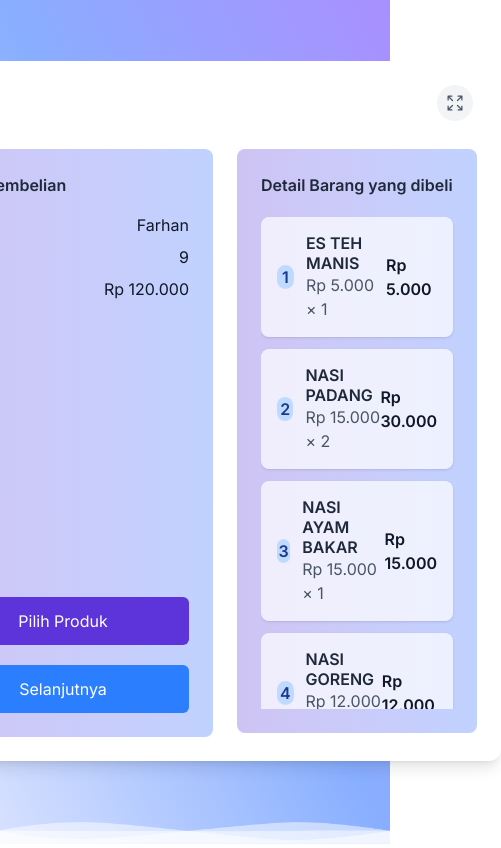
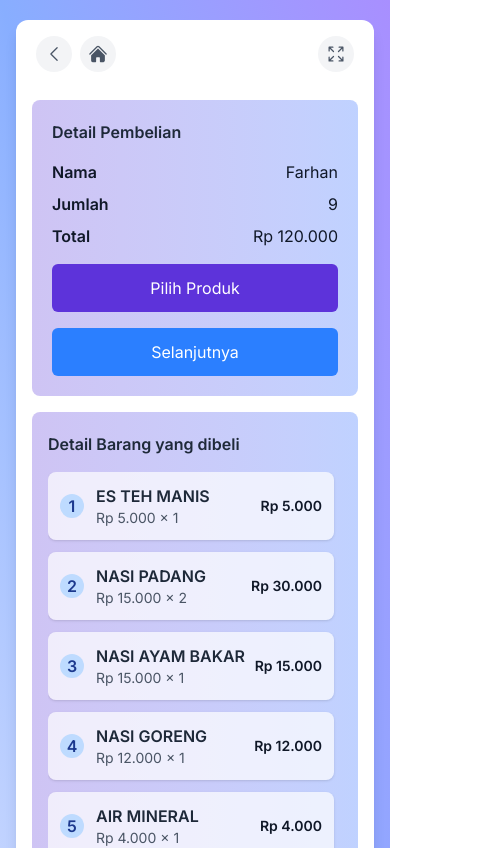
Before and after one commit to farhanangga/bimbim, a Next.js app: page /dashboard/modeKasir/detailPembelian1 in a window 390 px wide. Shown: the top 848 px of the page, 501 px wide, since content can reach past the window. Built offline with nearby package versions, Linux system fonts and the light colour scheme.

Commit message:
add responsive design

```diff
--- a/src/app/dashboard/modeKasir/detailPembelian1/page.tsx
+++ b/src/app/dashboard/modeKasir/detailPembelian1/page.tsx
@@ -6,7 +6,6 @@ import { useState } from "react";
 export default function DetailPembelianPage() {
   const router = useRouter();
 
-  // Data produk yang dipilih
   const [keranjang] = useState([
     { id: 1, nama: "ES TEH MANIS", harga: 5000, jumlah: 1 },
     { id: 2, nama: "NASI PADANG", harga: 15000, jumlah: 2 },
@@ -14,8 +13,8 @@ export default function DetailPembelianPage() {
     { id: 4, nama: "NASI GORENG", harga: 12000, jumlah: 1 },
     { id: 5, nama: "AIR MINERAL", harga: 4000, jumlah: 1 },
     { id: 6, nama: "SATE AYAM", harga: 18000, jumlah: 1 },
-    { id: 6, nama: "SATE AYAM", harga: 18000, jumlah: 1 },
-    { id: 6, nama: "SATE AYAM", harga: 18000, jumlah: 1 },
+    { id: 7, nama: "SATE AYAM", harga: 18000, jumlah: 1 },
+    { id: 8, nama: "SATE AYAM", harga: 18000, jumlah: 1 },
   ]);
 
   const totalJumlah = keranjang.reduce((sum, item) => sum + item.jumlah, 0);
@@ -27,28 +26,51 @@ export default function DetailPembelianPage() {
   return (
     <div className="min-h-screen flex flex-col bg-gradient-to-tr from-[#D8E1FF] via-[#88AEFF] to-[#A88FFF]">
       {/* Konten Tengah */}
-      <div className="flex flex-1 items-center justify-center px-6">
-        <div className="flex flex-col bg-white p-6 rounded-xl w-[1200px] h-[700px] shadow-lg my-5">
+      <div className="flex flex-1 items-center justify-center px-4 md:px-6">
+        <div
+          className="
+            flex flex-col bg-white p-4 md:p-6 rounded-xl
+            w-full max-w-[1200px]
+            min-h-[600px] md:h-[700px]
+            shadow-lg my-5
+          "
+        >
           {/* TopBar */}
           <TopBar />
 
           {/* Isi Konten */}
-          <div className="flex flex-row flex-1 mt-3 gap-6">
+          <div
+            className="
+              flex flex-col md:flex-row
+              flex-1 mt-3 gap-4 md:gap-6
+            "
+          >
             {/* Detail Pembelian */}
-            <div className="flex flex-col justify-between w-[300px] bg-gradient-to-r from-[#5D3ADA]/30 to-[#2B68FF]/30 rounded-lg p-6">
+            <div
+              className="
+                flex flex-col justify-between
+                bg-gradient-to-r from-[#5D3ADA]/30 to-[#2B68FF]/30
+                rounded-lg
+                p-5 md:p-6
+                w-full md:w-[300px]
+              "
+            >
               <div className="space-y-2">
                 <h3 className="font-semibold text-gray-800 mb-4">
                   Detail Pembelian
                 </h3>
+
                 <div className="flex justify-between">
                   <span className="font-semibold text-gray-900">Nama</span>
                   <span className="text-gray-900">Farhan</span>
                 </div>
+
                 <div className="flex justify-between">
                   <span className="font-semibold text-gray-900">Jumlah</span>
                   <span className="text-gray-900">{totalJumlah}</span>
                 </div>
-                <div className="flex justify-between mb-6">
+
+                <div className="flex justify-between mb-4 md:mb-6">
                   <span className="font-semibold text-gray-900">Total</span>
                   <span className="text-gray-900">
                     Rp {totalHarga.toLocaleString("id-ID")}
@@ -56,10 +78,10 @@ export default function DetailPembelianPage() {
                 </div>
               </div>
 
-              <div className="flex flex-col justify-between">
+              <div className="flex flex-col">
                 <button
                   onClick={() => router.push("/dashboard/modeKasir/pilihProduk")}
-                  className="w-full bg-[#5D33DA] hover:bg-[#4A28B5] text-white py-3 rounded-md mb-5"
+                  className="w-full bg-[#5D33DA] hover:bg-[#4A28B5] text-white py-3 rounded-md mb-4"
                 >
                   Pilih Produk
                 </button>
@@ -74,13 +96,20 @@ export default function DetailPembelianPage() {
             </div>
 
             {/* Keranjang */}
-            <div className="flex-1 bg-gradient-to-r from-[#5D3ADA]/30 to-[#2B68FF]/30 rounded-lg py-6 pl-6 flex flex-col h-146">
+            <div
+              className="
+                flex-1
+                bg-gradient-to-r from-[#5D3ADA]/30 to-[#2B68FF]/30
+                rounded-lg
+                py-5 md:py-6 px-4 md:pl-6
+                flex flex-col
+              "
+            >
               {keranjang.length === 0 ? (
                 <div className="flex flex-col items-center justify-center flex-1 text-center">
-                  <div className="flex justify-center mb-3">
                   <svg
                     xmlns="http://www.w3.org/2000/svg"
-                      className="h-16 w-16 text-gray-600"
+                    className="h-14 w-14 md:h-16 md:w-16 text-gray-600 mb-3"
                     fill="none"
                     viewBox="0 0 24 24"
                     stroke="currentColor"
@@ -92,43 +121,54 @@ export default function DetailPembelianPage() {
                       d="M3 3h2l.4 2M7 13h10l4-8H5.4M7 13L5.4 5M7 13l-2 9m10-9l2 9m-6 0h4"
                     />
                   </svg>
-                  </div>
                   <p className="text-gray-800 font-semibold">
                     Keranjang Masih Kosong
                   </p>
                 </div>
               ) : (
-                <div className="flex flex-col h-134 ">
-                    <h3 className="font-semibold text-gray-800 mb-2 mb-5">
+                <div className="flex flex-col flex-1">
+                  <h3 className="font-semibold text-gray-800 mb-4">
                     Detail Barang yang dibeli
                   </h3>
-                    <div className="flex flex-col flex-1 overflow-y-auto space-y-3 pr-6 custom-scrollbar">
 
-
+                  <div className="flex flex-col flex-1 overflow-y-auto space-y-3 pr-2 md:pr-6 custom-scrollbar">
                     {keranjang.map((item, index) => (
                       <div
                         key={`${item.id}-${index}`}
-                        className="flex items-center justify-between bg-white/70 rounded-lg p-4 shadow-sm"
+                        className="
+                          flex items-center justify-between
+                          bg-white/70 rounded-lg p-3 md:p-4
+                          shadow-sm
+                        "
                       >
                         <div className="flex items-center gap-3">
-                            <div className="bg-blue-200 text-blue-900 font-semibold w-6 h-6 flex items-center justify-center rounded-full ">
+                          <div
+                            className="
+                              bg-blue-200 text-blue-900 font-semibold
+                              w-6 h-6 flex items-center justify-center
+                              rounded-full
+                            "
+                          >
                             {index + 1}
                           </div>
+
                           <div>
-                            <p className="font-semibold text-gray-800  leading-tight">
+                            <p className="font-semibold text-gray-800">
                               {item.nama}
                             </p>
-                            <p className="text-gray-600 ">
+
+                            <p className="text-gray-600 text-sm">
                               Rp {item.harga.toLocaleString("id-ID")} ×{" "}
                               {item.jumlah}
                             </p>
                           </div>
                         </div>
-                        <p className="font-semibold text-gray-900 ">
-                            Rp {(item.harga * item.jumlah).toLocaleString("id-ID")}
+
+                        <p className="font-semibold text-gray-900 text-sm md:text-base">
+                          Rp{" "}
+                          {(item.harga * item.jumlah).toLocaleString("id-ID")}
                         </p>
                       </div>
-
                     ))}
                   </div>
                 </div>
```
Lines whose indentation alone changed are shown as unchanged.
